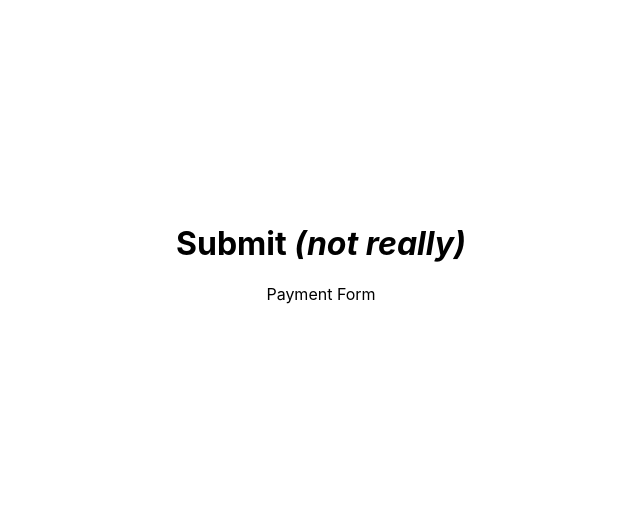
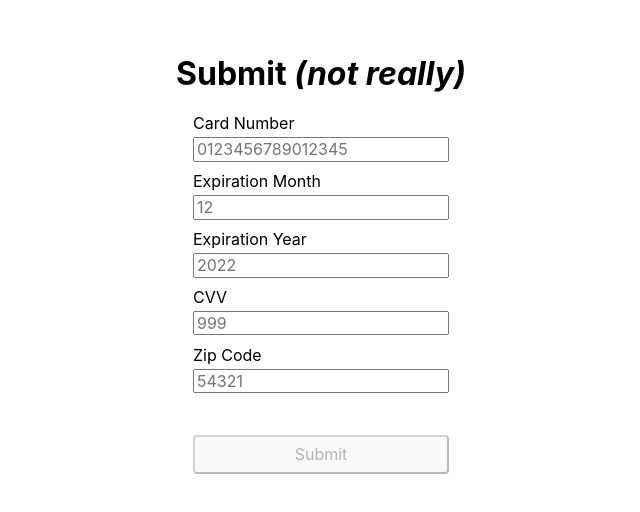
Before and after one commit to tacryt-socryp/something-something, a Next.js app: page / in a window 1280 px wide. Shown: the part 146-658 px from the top of the page, without its empty margins (319-959 px from the left). Built offline with nearby package versions, Linux system fonts and the light colour scheme; a small style sheet from the web is missing.

Commit message:
form functionality in place

```diff
--- a/components/PaymentForm.js
+++ b/components/PaymentForm.js
@@ -1,5 +1,101 @@
-export const PaymentForm = props => {
+import { useForm } from "react-hook-form";
+import clsx from "clsx";
+
+const cv = require("card-validator");
+
+const onSubmit = async (data) => {
+  await new Promise((resolve) => {
+    setTimeout(resolve, 3000);
+  });
+  console.log(data);
+};
+
+export const PaymentForm = (props) => {
+  const {
+    register,
+    handleSubmit,
+    formState: { errors, isSubmitted, isSubmitting, isValid },
+    trigger,
+  } = useForm();
+
   return (
-    <div>Payment Form</div>
+    <form
+      onSubmit={handleSubmit(onSubmit)}
+      className="flex flex-column"
+      style={{ gap: "1ch" }}>
+      <div className="flex flex-column" style={{ gap: "0.5ch" }}>
+        <label htmlFor="cardNumber">Card Number</label>
+        <input
+          {...register("cardNumber", {
+            required: true,
+            maxLength: 16,
+            validate: (v) => {
+              console.debug(v);
+              console.debug(cv.number(v));
+              return cv.number(v)?.isValid || "Invalid card number";
+            },
+          })}
+          className={clsx(errors?.cardNumber && "b--light-red")}
+          placeholder="0123456789012345"
+          onBlur={() => trigger("cardNumber")}
+        />
+      </div>
+      <div className="flex flex-column" style={{ gap: "0.5ch" }}>
+        <label htmlFor="expMonth">Expiration Month</label>
+        <input
+          {...register("expMonth", {
+            required: true,
+            maxLength: 2,
+            validate: (v) => cv.expirationMonth(v).isValid,
+          })}
+          className={clsx(errors?.expMonth && "b--light-red")}
+          placeholder="12"
+          onBlur={() => trigger("expMonth")}
+        />
+      </div>
+      <div className="flex flex-column" style={{ gap: "0.5ch" }}>
+        <label htmlFor="expYear">Expiration Year</label>
+        <input
+          {...register("expYear", {
+            required: true,
+            validate: (v) => cv.expirationYear(v).isValid,
+          })}
+          placeholder="2022"
+          onBlur={() => trigger("expYear")}
+        />
+      </div>
+      <div className="flex flex-column" style={{ gap: "0.5ch" }}>
+        <label htmlFor="cvv">CVV</label>
+        <input
+          {...register("cvv", {
+            required: true,
+            validate: (v) => cv.cvv(v, { minLength: 5 }).isValid,
+          })}
+          placeholder="999"
+          onBlur={() => trigger("cvv")}
+        />
+      </div>
+      <div className="flex flex-column" style={{ gap: "0.5ch" }}>
+        <label htmlFor="zip">Zip Code</label>
+        <input
+          {...register("zip", {
+            required: true,
+            validate: (v) => cv.postalCode(v, { minLength: 5 }).isValid,
+          })}
+          placeholder="54321"
+          onBlur={() => trigger("zip")}
+        />
+      </div>
+      <button
+        type="submit"
+        onFocus={() => trigger()}
+        disabled={isSubmitting || !isValid}
+        className={clsx(
+          "mt4 pa2 br2",
+          isValid && "dark-green b--dark-green bg-light-green"
+        )}>
+        Submit
+      </button>
+    </form>
   );
-}
+};
--- a/pages/_app.js
+++ b/pages/_app.js
@@ -1,7 +1,7 @@
-import '../styles/globals.css'
+import "../styles/globals.css";
 
 function MyApp({ Component, pageProps }) {
-  return <Component {...pageProps} />
+  return <Component {...pageProps} />;
 }
 
-export default MyApp
+export default MyApp;
```
